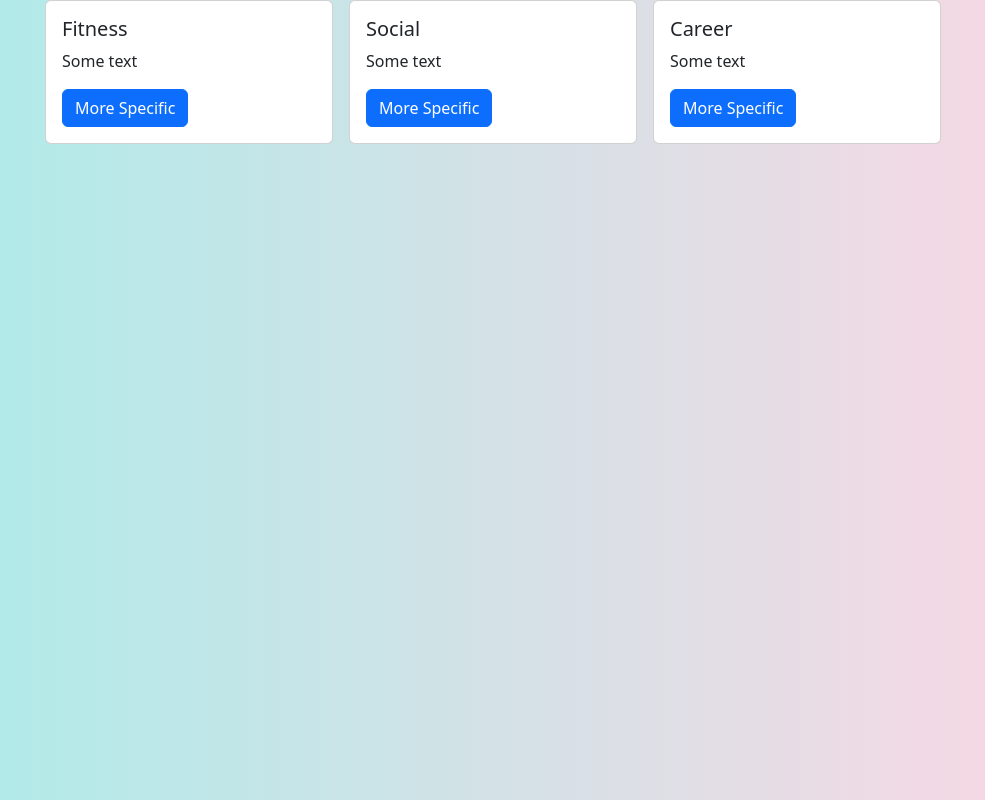
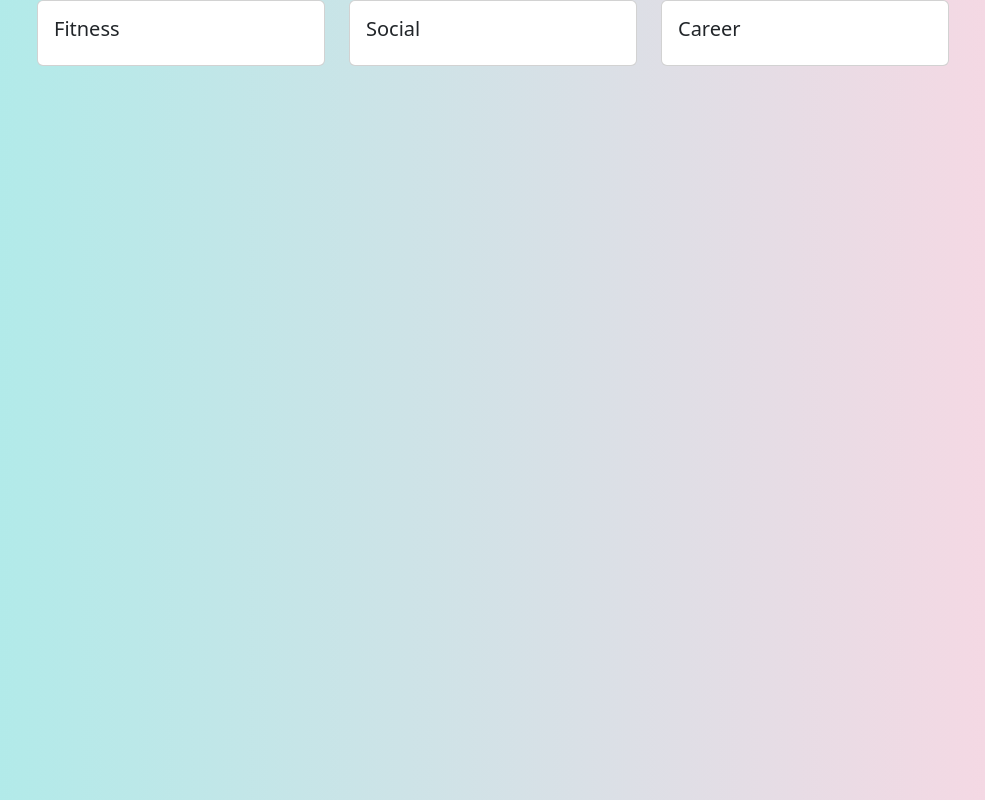
Before and after one commit to ThisNerd1/From-Me, a React (Vite) app in the folder Frontend/from-me/: page /Category in a window 1280 px wide. Shown: the whole page, without its empty margins (147-1132 px from the left). Built offline with nearby package versions, Linux system fonts and the light colour scheme.

Commit message:
working?

```diff
--- a/Frontend/from-me/src/Api/data.json
+++ b/Frontend/from-me/src/Api/data.json
@@ -5,25 +5,25 @@
     "id": 1,
     "category": "Fitness",
     "title": "Pre-workout",
-    "text": "Before you workout and you're not really feeling it."
+    "text": "For before you workout."
   },
   {
     "id": 2,
     "category": "Fitness",
     "title": "Post-workout",
-    "text": "After you workout and you're feeling some kind of way about it."
+    "text": "For after you workout."
   },
   {
     "id": 3,
     "category": "Fitness",
     "title": "Active-workout",
-    "text": "One...More....Rep!"
+    "text": "Keep Going, One More Rep."
   },
   {
     "id": 4,
     "category": "Social",
     "title": "Networking",
-    "text": "How to, when to, if to."
+    "text": "Professional connections."
   },
   {
     "id": 5,
--- a/Frontend/from-me/src/Components/Category.jsx
+++ b/Frontend/from-me/src/Components/Category.jsx
@@ -1,64 +1,35 @@
-import { useState } from "react";
-import Button from 'react-bootstrap/Button';
-import Card from 'react-bootstrap/Card';
+import React, { useState, useEffect } from 'react';
+import { Card, Row, Col, Container } from "react-bootstrap";
 import { useNavigate } from "react-router";
+import Data from '../Api/data.json';
+
 
 function Category() {
   let navigate = useNavigate();
-  const [selected, setSelected] = useState("");
-  function fitnessChoice() {
+  //What does this do, write it down
+  const categoryData = [...new Map(Data.categories.map(item => [item.category, item])).values()];
+  //What does this do, write it down
+  function userChoice(item) {
     navigate("/Subcategory", {
-      // Take this with you
-    state: {selected: "Fitness" }
-    });
-  }
-  function careerChoice() {
-    navigate("/Subcategory", {
-    state: {selected: "Career" }
-    });
-  }
-  function socialChoice() {
-    navigate("/Subcategory", {
-    state: {selected: "Social" }
+      state: {selected: item.category}
     });
   }
   return (
     <>
-    <div className="d-flex justify-content-center gap-3">
-  <Card style={{ width: '18rem' }}>
-    <Card.Body>
-      <Card.Title>Fitness</Card.Title>
-      <Card.Text>
-        Some text
-      </Card.Text>
-      <Button onClick={fitnessChoice} variant="primary">
-        More Specific
-      </Button>
-    </Card.Body>
-  </Card>
-  <Card style={{ width: '18rem' }}>
-    <Card.Body>
-      <Card.Title>Social</Card.Title>
-      <Card.Text>
-        Some text
-      </Card.Text>
-      <Button onClick={socialChoice} variant="primary">
-        More Specific
-      </Button>
-    </Card.Body>
-  </Card>
-  <Card style={{ width: '18rem' }}>
-    <Card.Body>
-      <Card.Title>Career</Card.Title>
-      <Card.Text>
-        Some text
-      </Card.Text>
-      <Button onClick={careerChoice} variant="primary">
-        More Specific
-      </Button>
-    </Card.Body>
-  </Card>
-</div>
+    <Container className='d-flex vh-100 justify-content-center'>
+      <Row>
+        {categoryData.map((item, k) => (
+            <Col key={k}>
+              {/* How does this work? */}
+                <Card style={{ width: '18rem'}} onClick={() => userChoice(item)}>
+                    <Card.Body>
+                        <Card.Title>{item.category}</Card.Title>
+                    </Card.Body>
+                  </Card>
+              </Col>
+            ))}
+        </Row>
+    </Container>
     </>
   )
 }
--- a/Frontend/from-me/src/Components/SubCategory.jsx
+++ b/Frontend/from-me/src/Components/SubCategory.jsx
@@ -14,7 +14,13 @@ function SubCategory() {
   //Checks if the card the user clicks is the same one, both says the same thing
   //console.log(location.state.selected);
   const specificData = Data.categories.filter(item => item.category === location.state.selected);
-  console.log(specificData);
+  //console.log(specificData);
+  function selectedChoice() {
+    navigate("/Download", {
+    //I want whatever choice the user picked
+    //state: {selected: "Fitness" }
+    });
+  }
   return (
     <>
      <div className={`${currentColor} min-vh-100`}>
@@ -32,7 +38,7 @@ function SubCategory() {
       <Row>
         {specificData.map((item, k) => (
             <Col key={k}>
-                <Card style={{ width: '18rem'}}>
+                <Card style={{ width: '18rem'}} onClick={selectedChoice}>
                     <Card.Body>
                         <Card.Title>{item.title}</Card.Title>
                         <Card.Text>{item.text}</Card.Text>
```
Also changed, not shown: Frontend/from-me/src/Components/Download.jsx (added, +18 -0 lines).
